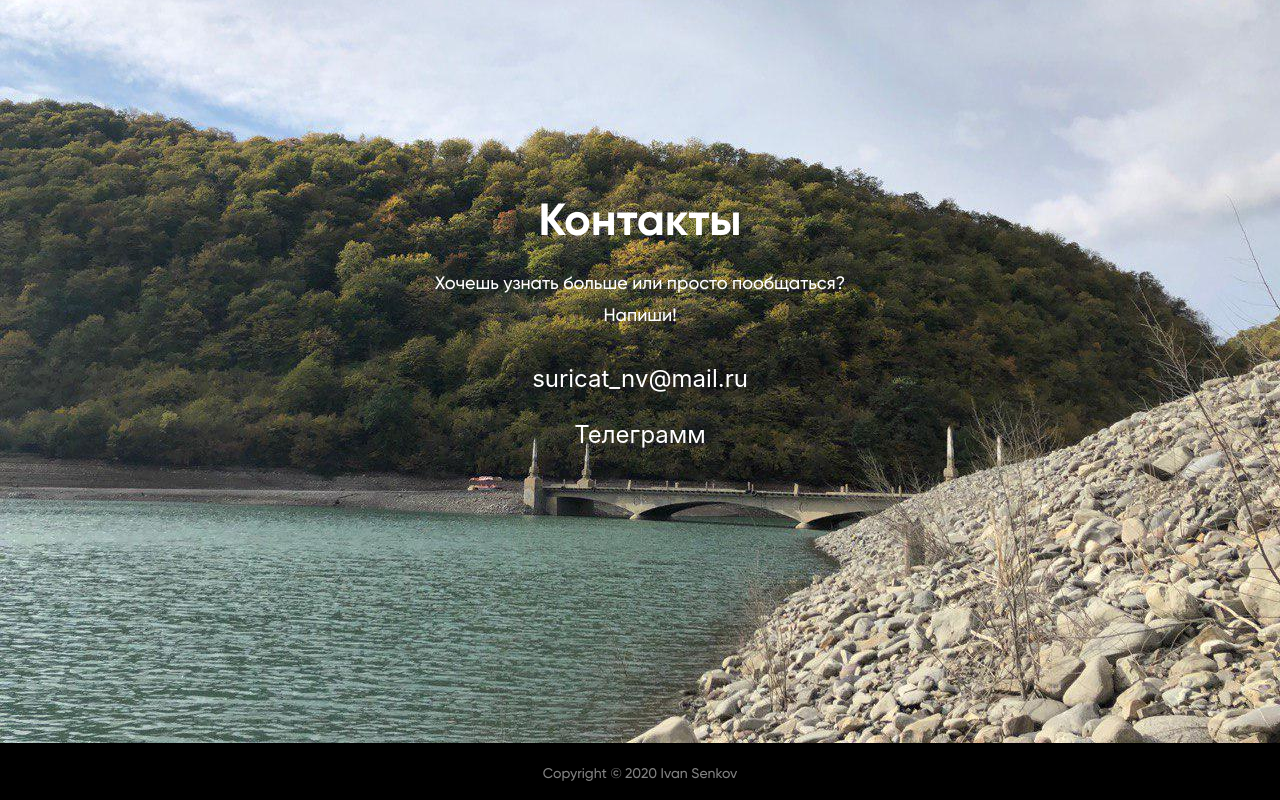
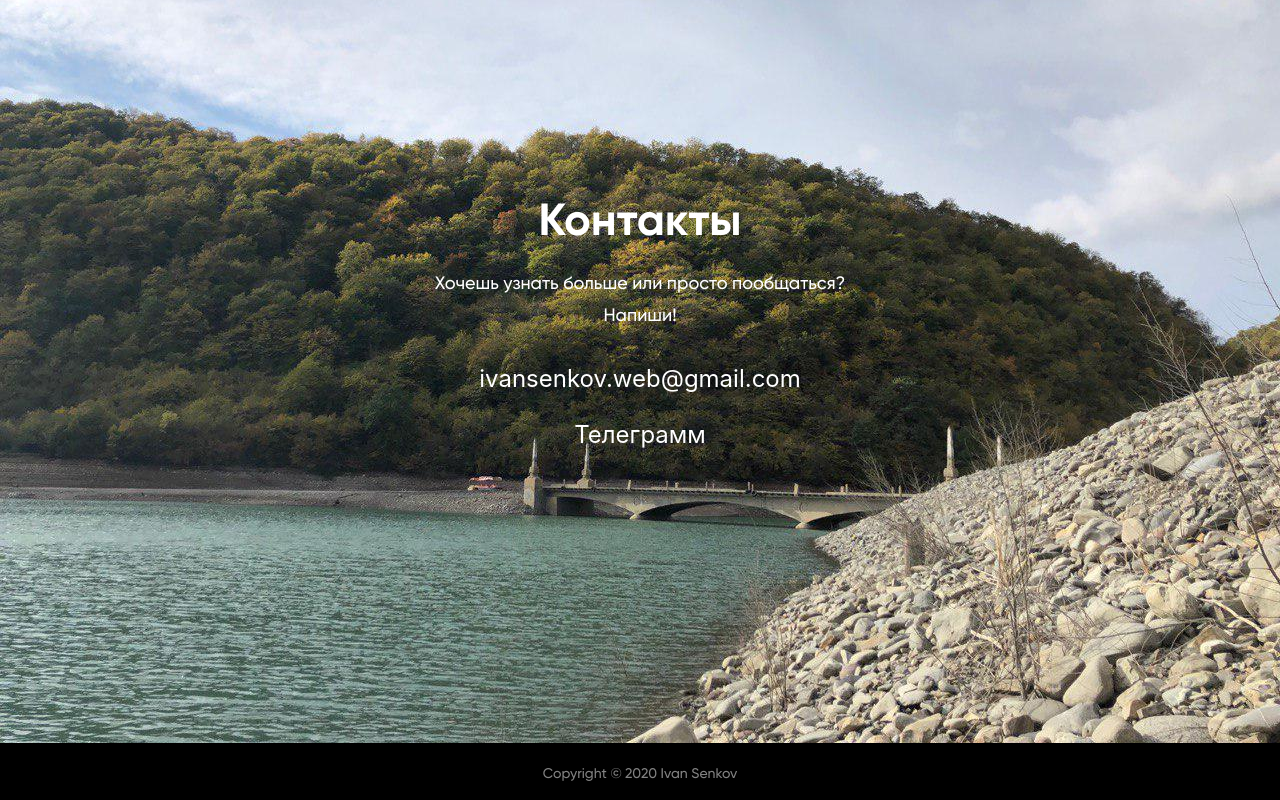
Before and after one commit to IvanCen/IvanCen.github.io, a plain HTML site: page index.html in a window 1280 px wide. Shown: the part 6365-7165 px from the top of the page. Drawn offline with nearby package versions, Linux system fonts and the light colour scheme.

Commit message:
change my email in section contacts

```diff
--- a/index.html
+++ b/index.html
@@ -181,7 +181,7 @@
     <div class="container сontact__container">
       <h2 class="title сontact__title">Контакты</h2>
       <p class="сontact__text">Хочешь узнать больше или просто пообщаться? <br>Напиши!</p>
-      <a href="mailto:suricat_nv@mail.ru" class="сontact__email">suricat_nv@mail.ru</a>
+      <a href="mailto:ivansenkov.web@gmail.com" class="сontact__email">ivansenkov.web@gmail.com</a>
       <a href="https://teleg.run/IvanCen" class="сontact__email">Телеграмм</a>
 
       <!-- <fieldset class="form form__input-container" id="block_id">
```
Also changed, not shown: index_ENG.html (+1 -1 lines).
